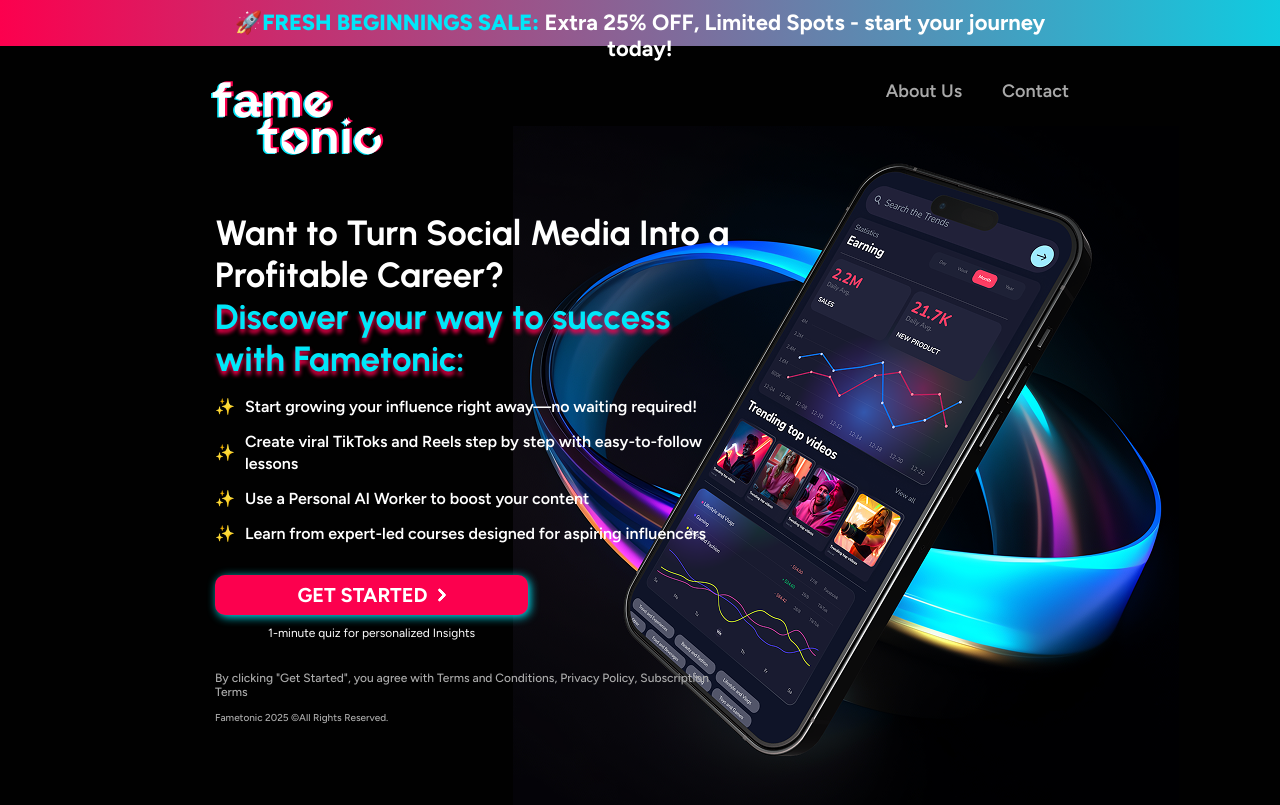
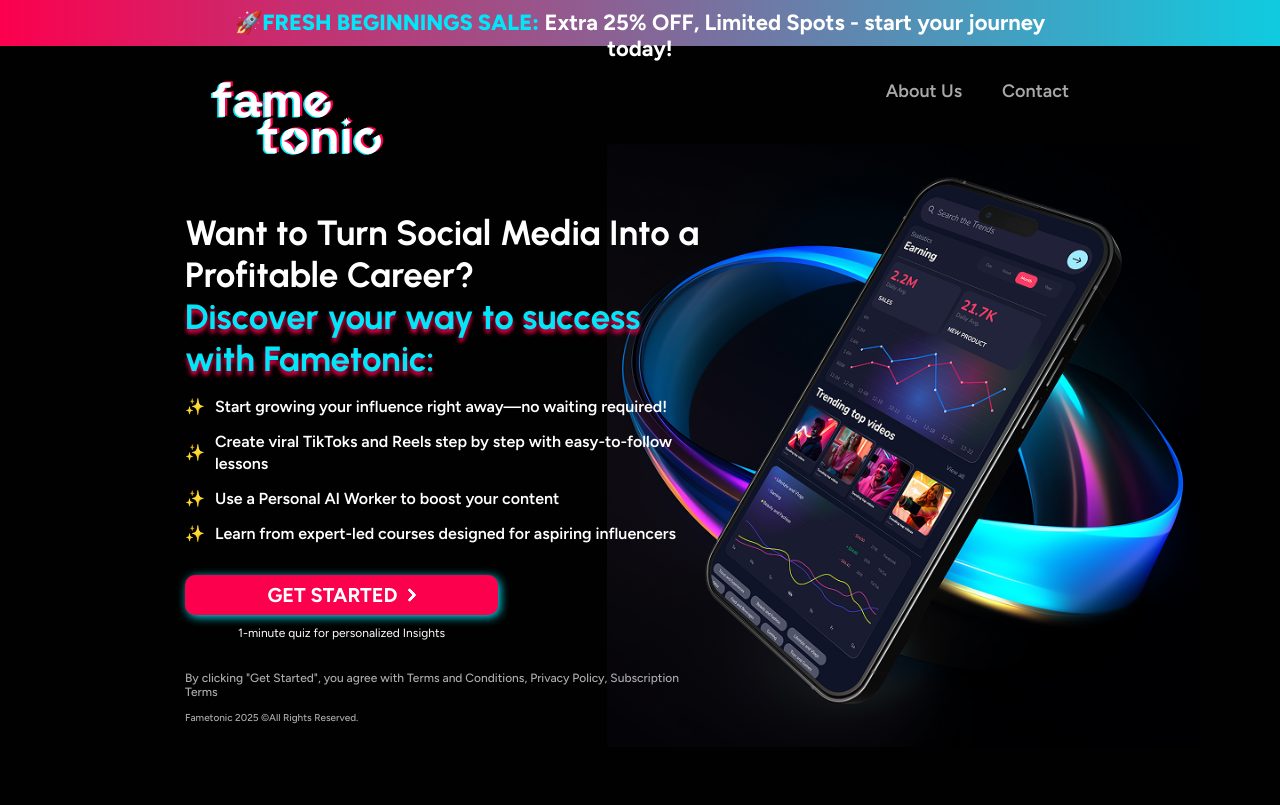
Before and after one commit to Debasree97/fame-tonic-homepage, a Next.js app: page / in a window 1280 px wide. Built offline with nearby package versions, Linux system fonts and the light colour scheme.

Commit message:
project responsive done

```diff
--- a/src/components/heroSection/index.tsx
+++ b/src/components/heroSection/index.tsx
@@ -4,42 +4,76 @@
 import Image from "next/image";
 import { twMerge } from "tailwind-merge";
 import { ChevronRightIcon } from "../icons";
-import { contentList, imgProperties } from "../utils";
+import { contentList, getScaledSize, imgProperties } from "../utils";
+import { useEffect, useState } from "react";
+import { useResponsivePositioningValue } from "@/hooks/useResponsivePositioningValue";
 
 const HeroSection = () => {
-  const isDesktopView = useResponsive("lg");
+  const [isLgView, isXsView, descLeftValue, imgRightValue, imgTopValue] = [
+    useResponsive("lg"),
+    useResponsive("xs"),
+    useResponsivePositioningValue(235),
+    useResponsivePositioningValue(101),
+    useResponsivePositioningValue(80, "increase"),
+  ];
 
-  const { width, height, img } = imgProperties(isDesktopView);
+  const [size, setSize] = useState(
+    typeof window !== "undefined"
+      ? getScaledSize(window.innerWidth)
+      : { width: 0, height: 0 }
+  );
+
+  useEffect(() => {
+    const updateSize = () => {
+      setSize(getScaledSize(window.innerWidth));
+    };
+
+    updateSize();
+
+    window.addEventListener("resize", updateSize);
+    return () => window.removeEventListener("resize", updateSize);
+  }, []);
+
+  if (size.width === 0 || size.height === 0) return null;
+
+  const { width, height, img } = imgProperties(isLgView);
 
   const onClickHandler = () => {};
 
   return (
     <div className="flex flex-col lg:flex-row-reverse relative">
       <div
-        className={twMerge(
-          isDesktopView && "absolute top-[80px] right-[101px]"
-        )}
+        className={twMerge("flex justify-center lg:absolute")}
+        style={{
+          ...(isLgView && {
+            right: `${imgRightValue}px`,
+            top: `${imgTopValue}px`,
+          }),
+        }}
       >
         <Image
           src={img}
-          width={width}
-          height={height}
+          width={isLgView ? size?.width : width}
+          height={isLgView ? size?.height : height}
           alt=""
-          className={twMerge(isDesktopView && "object-cover")}
+          className={twMerge(isLgView && "object-cover")}
         />
       </div>
 
-      <div className="flex flex-col lg:w-[516px] absolute top-[342px] lg:top-[166px] left-0 lg:left-[215px]">
+      <div
+        className="flex flex-col absolute top-[342px] lg:top-[166px]  left-1/2 -translate-x-1/2 w-full lg:left-auto lg:translate-x-0 lg:w-[516px]"
+        style={{ ...(isLgView && { left: `${descLeftValue}px` }) }}
+      >
         <div className="flex flex-col gap-y-[22px] lg:gap-y-4 px-5 pt-5 lg:p-0">
           <div
-            className=" text-center lg:text-start font-extrabold lg:font-bold text-[25px] lg:text-[35px] "
+            className=" text-center lg:text-start font-extrabold lg:font-bold text-[25px] lg:text-[32px] xl:text-[35px] "
             style={{
               fontFamily: "var(--font-urbanist), sans-serif",
             }}
           >
             <p className="text-white ">
-              <span className="block lg:inline">Want to Turn Social Media</span>
-              <span className="block lg:inline">
+              <span className="block sm:inline">Want to Turn Social Media</span>
+              <span className="block sm:inline">
                 {" "}
                 Into a Profitable Career?
               </span>
@@ -49,7 +83,7 @@
               Discover your way to success with Fametonic:
             </p>
           </div>
-          <ul className="flex flex-col gap-y-2.5 lg:gap-y-[13px]">
+          <ul className="flex flex-col items-start sm:items-center lg:items-start gap-y-2.5 lg:gap-y-[13px]">
             {contentList.map((content, index) => (
               <li
                 key={index}
@@ -64,22 +98,29 @@
             ))}
           </ul>
 
-          {!isDesktopView && (
+          {!isLgView && (
             <div className="flex justify-center">
-              <FooterSection isDesktopView={isDesktopView} />
+              <FooterSection isLgView={isLgView} />
             </div>
           )}
         </div>
-        {isDesktopView && (
+        {isLgView && (
           <div className="flex flex-col items-start">
             <GetStartedSection onClickHandler={onClickHandler} />
-            <FooterSection isDesktopView={isDesktopView} />
+            <FooterSection isLgView={isLgView} />
           </div>
         )}
       </div>
 
-      {!isDesktopView && (
-        <div className="absolute top-[785px] left-0 w-full">
+      {!isLgView && (
+        <div
+          className="absolute left-0 top-[785px] sm:top-[620px] w-full "
+          style={{
+            ...(isXsView && {
+              top: "700px",
+            }),
+          }}
+        >
           <GetStartedSection onClickHandler={onClickHandler} />
         </div>
       )}
@@ -96,7 +137,7 @@
 }) => {
   return (
     <div
-      className="flex flex-col gap-y-2.5 px-5 py-10 lg:pt-[30px] lg:px-0 lg:pb-0 w-full lg:w-[313px] text-white"
+      className="flex flex-col gap-y-2.5 px-5 py-10 sm:px-20 md:px-40 lg:pt-[30px] lg:px-0 lg:pb-0 w-full  lg:w-[313px] text-white"
       onClick={onClickHandler}
     >
       <button className="px-10 py-2 flex gap-x-2.5 justify-center items-center rounded-[10px] bg-[#FC004E] shadow-[2px_2px_10px_0px_#00E7F9]">
@@ -110,9 +151,9 @@
   );
 };
 
-const FooterSection = ({ isDesktopView }: { isDesktopView: boolean }) => {
+const FooterSection = ({ isLgView }: { isLgView: boolean }) => {
   return (
-    <div className="flex flex-col gap-y-[19px] lg:gap-y-3 justify-center lg:justify-start  font-medium text-[#ABABAB] lg:pt-[30px] text-center lg:text-start w-[281px] lg:w-full">
+    <div className="flex flex-col gap-y-[19px] lg:gap-y-3 justify-center lg:justify-start  font-medium text-[#ABABAB] lg:pt-[30px] text-center lg:text-start w-[281px] sm:w-full">
       <p className="text-[12px]">
         By clicking &quot;Get Started&quot;, you agree with Terms and
         Conditions, Privacy Policy, Subscription Terms
@@ -120,7 +161,7 @@
       <p
         className="text-[10px] h-[14px] lg:h-auto"
         style={{
-          ...(!isDesktopView && {
+          ...(!isLgView && {
             fontFamily: "font-nunito",
           }),
         }}
--- a/src/components/navbarSection/index.tsx
+++ b/src/components/navbarSection/index.tsx
@@ -3,14 +3,26 @@
 import useResponsive from "@/hooks/useResponsive";
 import { FameTonic, FameTonicMobileView } from "../icons";
 import { navMenuData } from "../utils";
+import { useResponsivePositioningValue } from "@/hooks/useResponsivePositioningValue";
 
 const HeaderNavbar = () => {
-  const isDesktopView = useResponsive("lg");
+  const [isDesktopView, navbarWidth] = [
+    useResponsive("lg"),
+    useResponsivePositioningValue(221, "increase", false),
+  ];
+
   const onClickHandler = () => {};
 
   return (
     <div className="relative">
-      <div className="absolute top-4 lg:top-[35px] right-[28px] lg:right-0  w-[221px] p-0 lg:px-[211px] lg:w-full flex justify-between items-center lg:items-start z-10">
+      <div
+        className="absolute top-4 lg:top-[35px] right-[28px] lg:right-0  w-[221px]  p-0 xl:px-[211px] lg:px-[130px] lg:w-full flex justify-between items-center lg:items-start z-10"
+        style={{
+          ...(!isDesktopView && {
+            width: `${navbarWidth}px`,
+          }),
+        }}
+      >
         {isDesktopView ? (
           <FameTonic width={173.122} />
         ) : (
--- a/src/components/promoBannerSection/index.tsx
+++ b/src/components/promoBannerSection/index.tsx
@@ -2,12 +2,12 @@
 import useResponsive from "@/hooks/useResponsive";
 
 const HeaderDiscountSection = () => {
-  const isDesktopView = useResponsive("lg");
+  const isLgView = useResponsive("lg");
   return (
     <header
-      className="p-5 lg:px-[200px] lg:py-2.5 text-center h-[76px] lg:h-[46px]"
+      className="p-5 lg:px-[100px] xl:px-[200px] sm:py-2.5 text-center h-[76px] sm:h-[46px] "
       style={{
-        ...(isDesktopView
+        ...(isLgView
           ? { background: "linear-gradient(90deg, #fc004e 0%, #10cbe0 100%)" }
           : {
               background:
@@ -15,10 +15,10 @@
             }),
       }}
     >
-      <span className="text-[#00E7F9] text-[16px] lg:text-[22px] font-extrabold ">
+      <span className="text-[#00E7F9] text-[16px] lg:text-[20px] xl:text-[22px] font-extrabold ">
         🚀FRESH BEGINNINGS SALE:{" "}
       </span>
-      <span className="text-white text-[14px] lg:text-[22px] font-bold ">
+      <span className="text-white text-[14px] lg:text-[20px] xl:text-[22px] font-bold ">
         Extra 25% OFF, Limited Spots - start your journey today!
       </span>
     </header>
--- a/src/components/utils.tsx
+++ b/src/components/utils.tsx
@@ -28,3 +28,23 @@
 
   return isDesktopView ? properties.desktopView : properties.mobileView;
 };
+
+export const getScaledSize = (screenWidth: number) => {
+  const maxWidth = 1440;
+  const targetWidth = 666;
+  const targetHeight = 679;
+
+  const scale = Math.min(1, screenWidth / maxWidth);
+
+  return {
+    width: Math.round(targetWidth * scale),
+    height: Math.round(targetHeight * scale),
+  };
+};
+
+export const getNewLeftValue = (screenWidth: number) => {
+  const scale = Math.max(0, Math.min(1, (1440 - screenWidth) / 1440));
+  const newLeftValue = Math.max(10, 235 - scale * 225);
+
+  return newLeftValue;
+};
--- a/src/hooks/useResponsive.tsx
+++ b/src/hooks/useResponsive.tsx
@@ -2,7 +2,9 @@
 
 import { useEffect, useState } from "react";
 
+// tailwind breakpoint
 const breakpoints: Record<string, number> = {
+  xs: 520, //custom breakpoint
   sm: 640,
   md: 768,
   lg: 1024,
--- /dev/null
+++ b/src/hooks/useResponsivePositioningValue.tsx
@@ -0,0 +1,64 @@
+import { useState, useEffect } from "react";
+
+type Direction = "decrease" | "increase";
+
+export function useResponsivePositioningValue(
+  value: number,
+  direction: Direction = "decrease",
+  isLargerScreen: boolean = true
+): number {
+  const [responsiveValue, setResponsiveValue] = useState(value);
+
+  useEffect(() => {
+    const calculate = () => {
+      const width =
+        typeof window !== "undefined"
+          ? window.innerWidth
+          : isLargerScreen
+          ? 1440
+          : 390;
+
+      const baseWidth = isLargerScreen ? 1440 : 390;
+
+      if (isLargerScreen) {
+        if (width >= baseWidth) {
+          setResponsiveValue(value);
+        } else {
+          const scale = (baseWidth - width) / baseWidth;
+          const adjustedScale = Math.min(1, scale * 2);
+
+          if (direction === "decrease") {
+            const minValue = 10;
+            const responsive = value - adjustedScale * (value - minValue);
+            setResponsiveValue(Math.max(minValue, responsive));
+          } else if (direction === "increase") {
+            const responsive = value + adjustedScale * value;
+            setResponsiveValue(responsive);
+          }
+        }
+      } else {
+        if (width <= baseWidth) {
+          setResponsiveValue(value);
+        } else {
+          const scale = (width - baseWidth) / baseWidth;
+          const adjustedScale = Math.min(1, scale * 2);
+
+          if (direction === "decrease") {
+            const minValue = 10;
+            const responsive = value - adjustedScale * (value - minValue);
+            setResponsiveValue(Math.max(minValue, responsive));
+          } else if (direction === "increase") {
+            const responsive = value + adjustedScale * value;
+            setResponsiveValue(responsive);
+          }
+        }
+      }
+    };
+
+    calculate();
+    window.addEventListener("resize", calculate);
+    return () => window.removeEventListener("resize", calculate);
+  }, [value, direction, isLargerScreen]);
+
+  return responsiveValue;
+}
```
Also changed, not shown: 1 other file (tests, documents, lock files or other folders).
